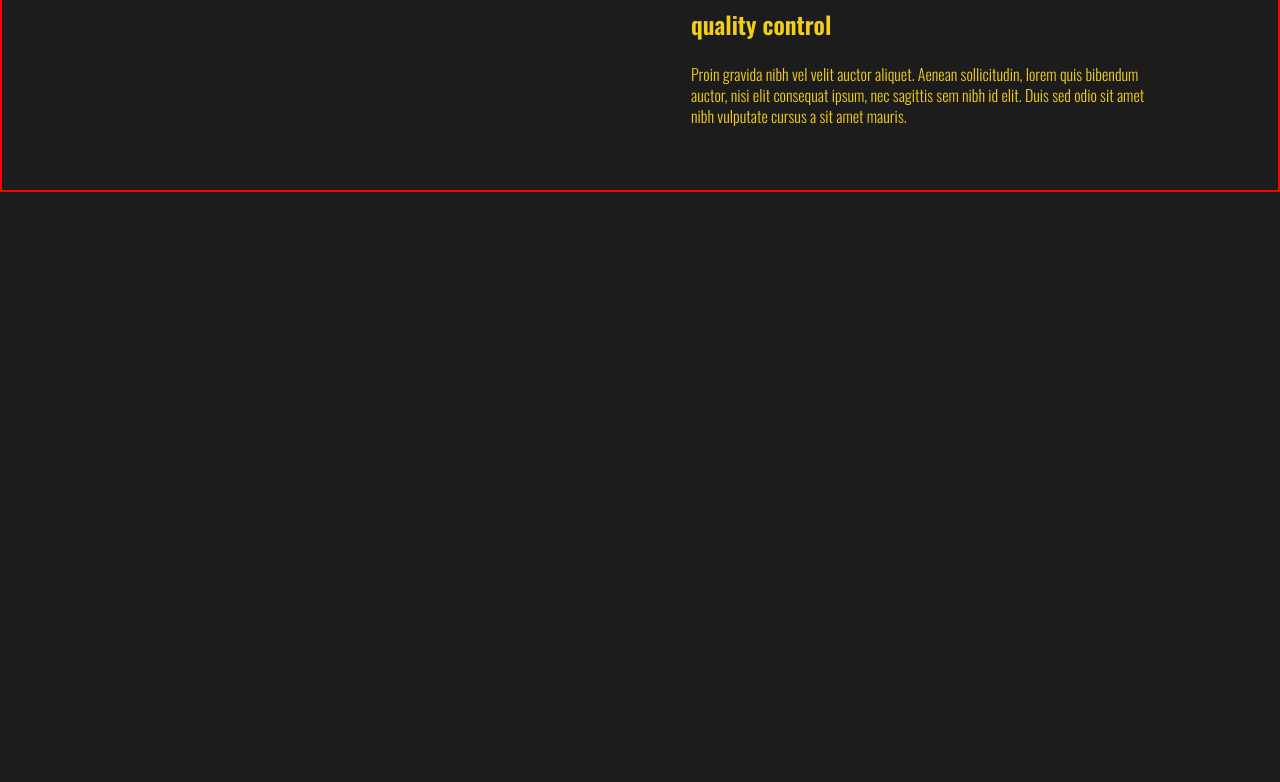
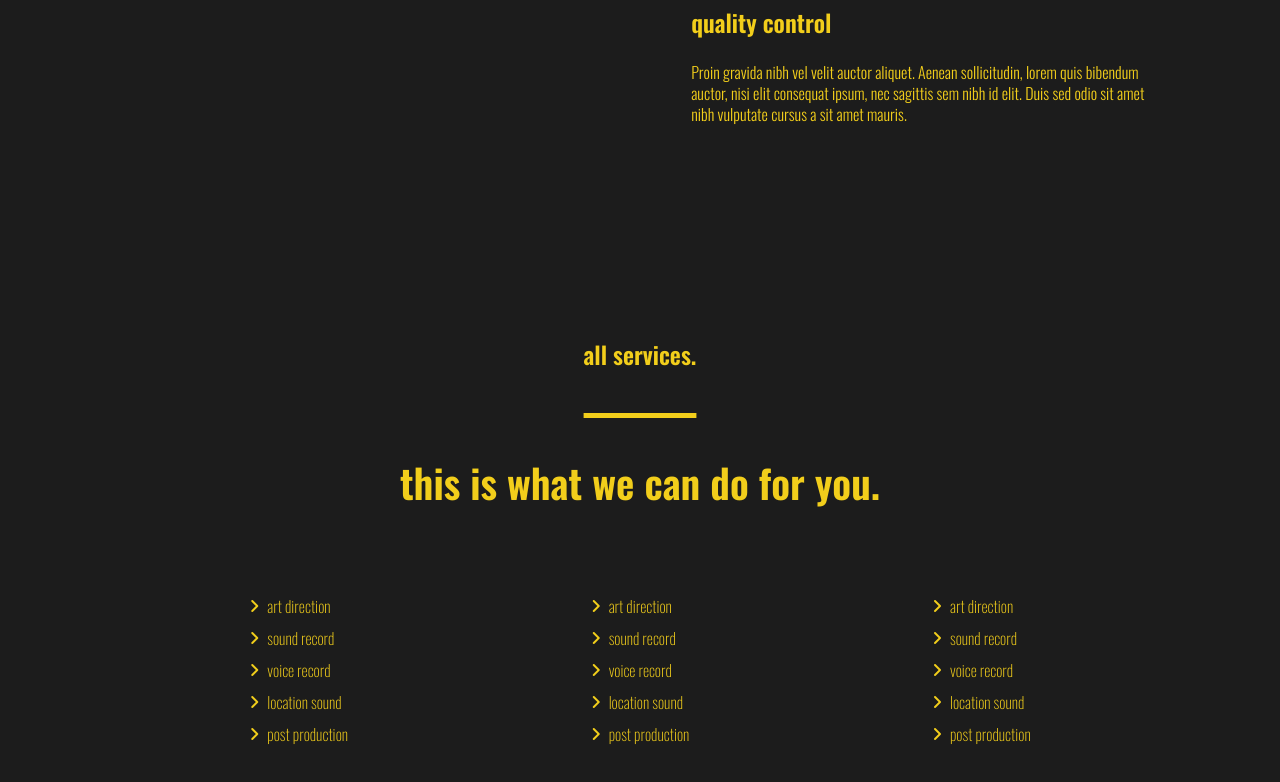
Before and after one commit to lukabakuradzee/locationsound, a plain HTML site: page index.html in a window 1280 px wide. Shown: the part 1126-1908 px from the top of the page. Before the commit the page ends 1518 px from the top, so only its background shows below. Drawn offline with nearby package versions, Linux system fonts and the light colour scheme.

Commit message:
section 3 all services

```diff
--- a/css/style.css
+++ b/css/style.css
@@ -154,11 +154,11 @@ ul li a:hover {
 
 /* SECTION 2 CAPABILITIES */
 .section_capabilities {
-  margin: 0 auto 200px;
+  margin: 0 auto;
   padding: 5% 10%;
   display: flex;
   justify-content: space-between;
-  border: 2px solid red;
+  /* border: 2px solid red; */
 }
 
 .capabilities_text {
@@ -206,3 +206,58 @@ ul li a:hover {
 .capabilities_box2 {
   line-height: 1.3;
 }
+
+/* SECTION ALL SERVICES */
+.section_allservices {
+  margin: 0 auto;
+  padding: 12% 10%;
+  /* border: 2px solid red; */
+}
+
+.allservices_title_box {
+  width: 50%;
+  /* border: 2px solid red; */
+  margin-inline: auto;
+  margin-bottom: 6em;
+}
+
+.allservices_title_box h3 {
+  text-decoration: underline;
+  text-underline-offset: 2em;
+  text-decoration-thickness: 5px;
+  text-align: center;
+  margin-bottom: 4em;
+
+}
+
+.allservices_title_box h2 {
+  text-align: center;
+}
+
+.all_services_list_box {
+  /* border: 2px solid red; */
+  display: flex;
+  justify-content: space-around;
+
+}
+
+
+
+.right_angle_icon {
+  color: #F2CE1B;
+}
+
+
+
+.list_div {
+  display: flex;
+  align-items: center;
+  gap: .5em;
+  margin-bottom: 1em;
+}
+
+.list_div a {
+  font-family: var(--e-global-typography-secondary-font-family);
+  color: #F2CE1B;
+  font-weight: 200;
+}
--- a/index.html
+++ b/index.html
@@ -4,10 +4,11 @@
     <meta charset="UTF-8" />
     <meta http-equiv="X-UA-Compatible" content="IE=edge" />
     <meta name="viewport" content="width=device-width, initial-scale=1.0" />
-   <link rel="stylesheet" href="css/reset.css">
+    <link rel="stylesheet" href="css/reset.css" />
     <script
       src="https://kit.fontawesome.com/00b1b5a652.js"
-      crossorigin="anonymous"></script>
+      crossorigin="anonymous"
+    ></script>
     <link rel="stylesheet" href="css/style.css" />
     <link rel="preconnect" href="https://fonts.googleapis.com" />
     <link rel="preconnect" href="https://fonts.gstatic.com" crossorigin />
@@ -19,13 +20,14 @@
   </head>
   <body>
     <div class="container">
-
       <!-- SECTION 1 -->
       <section class="section1">
         <!-- HEADER -->
         <header>
           <!-- NAVIGATION BAR -->
-        <a href="index.html"><button class="button_logo">LOCATION SOUND TBILISI</button></a>
+          <a href="index.html"
+            ><button class="button_logo">LOCATION SOUND TBILISI</button></a
+          >
 
           <nav>
             <ul class="menu">
@@ -36,21 +38,18 @@
               <li><a class="no_active" href="#">Contact</a></li>
             </ul>
           </nav>
-
         </header>
 
         <main>
           <div class="company_title_box">
-              <h1 class="about_company_h1">an innovative sound recording
-                for forward-thinking
-                brands.</h1>
+            <h1 class="about_company_h1">
+              an innovative sound recording for forward-thinking brands.
+            </h1>
 
-                <button  class="button_find_out">find out more.</button>
+            <button class="button_find_out">find out more.</button>
           </div>
         </main>
-
       </section>
-
 
       <!-- SECTION 2 -->
 
@@ -58,36 +57,138 @@
         <div class="capabilities_box_1">
           <h2 class="capabilities_text">capabilities.</h2>
           <div class="capabilities_photo_box">
-          <img class="capabilities_photo" src="photos/capabilitiesphoto.jpeg" alt="">
+            <img
+              class="capabilities_photo"
+              src="photos/capabilitiesphoto.jpeg"
+              alt=""
+            />
           </div>
         </div>
 
         <div class="capabilities_box2">
           <div class="capabilities_info_box">
             <h3>capabilities.</h3>
-          <p>Proin gravida nibh vel velit auctor aliquet. Aenean sollicitudin, lorem quis bibendum auctor, nisi elit consequat ipsum, nec sagittis sem nibh id elit. Duis sed odio sit amet nibh vulputate cursus a sit amet mauris.</p>
+            <p>
+              Proin gravida nibh vel velit auctor aliquet. Aenean sollicitudin,
+              lorem quis bibendum auctor, nisi elit consequat ipsum, nec
+              sagittis sem nibh id elit. Duis sed odio sit amet nibh vulputate
+              cursus a sit amet mauris.
+            </p>
           </div>
 
           <div class="capabilities_info_box">
             <h3>sound record / post production.</h3>
-          <p>Proin gravida nibh vel velit auctor aliquet. Aenean sollicitudin, lorem quis bibendum auctor, nisi elit consequat ipsum, nec sagittis sem nibh id elit. Duis sed odio sit amet nibh vulputate cursus a sit amet mauris.</p>
+            <p>
+              Proin gravida nibh vel velit auctor aliquet. Aenean sollicitudin,
+              lorem quis bibendum auctor, nisi elit consequat ipsum, nec
+              sagittis sem nibh id elit. Duis sed odio sit amet nibh vulputate
+              cursus a sit amet mauris.
+            </p>
           </div>
 
           <div class="capabilities_info_box">
             <h3>quality control</h3>
-          <p>Proin gravida nibh vel velit auctor aliquet. Aenean sollicitudin, lorem quis bibendum auctor, nisi elit consequat ipsum, nec sagittis sem nibh id elit. Duis sed odio sit amet nibh vulputate cursus a sit amet mauris.</p>
+            <p>
+              Proin gravida nibh vel velit auctor aliquet. Aenean sollicitudin,
+              lorem quis bibendum auctor, nisi elit consequat ipsum, nec
+              sagittis sem nibh id elit. Duis sed odio sit amet nibh vulputate
+              cursus a sit amet mauris.
+            </p>
           </div>
-
         </div>
       </section>
 
       <!-- SECTION 3 SERVICES -->
+      <section class="section_allservices">
+        <div class="allservices_title_box">
+          <h3>all services.</h3>
+          <h2>this is what we can do for you.</h2>
+        </div>
 
+        <div class="all_services_list_box">
+          <div class="services_list1">
+            <div class="list_div">
+              <i class="fa-solid fa-angle-right right_angle_icon"></i>
+              <a href="#">art direction</a>
+            </div>
 
+            <div class="list_div">
+              <i class="fa-solid fa-angle-right right_angle_icon"></i>
+              <a href="#">sound record</a>
+            </div>
 
+            <div class="list_div">
+              <i class="fa-solid fa-angle-right right_angle_icon"></i>
+              <a href="#">voice record</a>
+            </div>
 
+            <div class="list_div">
+              <i class="fa-solid fa-angle-right right_angle_icon"></i>
+              <a href="#">location sound</a>
+            </div>
 
+            <div class="list_div">
+              <i class="fa-solid fa-angle-right right_angle_icon"></i>
+              <a href="#">post production</a>
+            </div>
+          </div>
 
+          <div class="services_list1">
+            <div class="list_div">
+              <i class="fa-solid fa-angle-right right_angle_icon"></i>
+              <a href="#">art direction</a>
+            </div>
+
+            <div class="list_div">
+              <i class="fa-solid fa-angle-right right_angle_icon"></i>
+              <a href="#">sound record</a>
+            </div>
+
+            <div class="list_div">
+              <i class="fa-solid fa-angle-right right_angle_icon"></i>
+              <a href="#">voice record</a>
+            </div>
+
+            <div class="list_div">
+              <i class="fa-solid fa-angle-right right_angle_icon"></i>
+              <a href="#">location sound</a>
+            </div>
+
+            <div class="list_div">
+              <i class="fa-solid fa-angle-right right_angle_icon"></i>
+              <a href="#">post production</a>
+            </div>
+          </div>
+
+          <div class="services_list1">
+            <div class="list_div">
+              <i class="fa-solid fa-angle-right right_angle_icon"></i>
+              <a href="#">art direction</a>
+            </div>
+
+            <div class="list_div">
+              <i class="fa-solid fa-angle-right right_angle_icon"></i>
+              <a href="#">sound record</a>
+            </div>
+
+            <div class="list_div">
+              <i class="fa-solid fa-angle-right right_angle_icon"></i>
+              <a href="#">voice record</a>
+            </div>
+
+            <div class="list_div">
+              <i class="fa-solid fa-angle-right right_angle_icon"></i>
+              <a href="#">location sound</a>
+            </div>
+
+            <div class="list_div">
+              <i class="fa-solid fa-angle-right right_angle_icon"></i>
+              <a href="#">post production</a>
+            </div>
+          </div>
+        </div>
+
+      </section>
 
 
 
@@ -99,15 +200,6 @@
 
     </div>
 
-
-
-
-
-
-
-
-
-
     <script src="script.js"></script>
   </body>
 </html>
```
Lines whose indentation alone changed are shown as unchanged.
